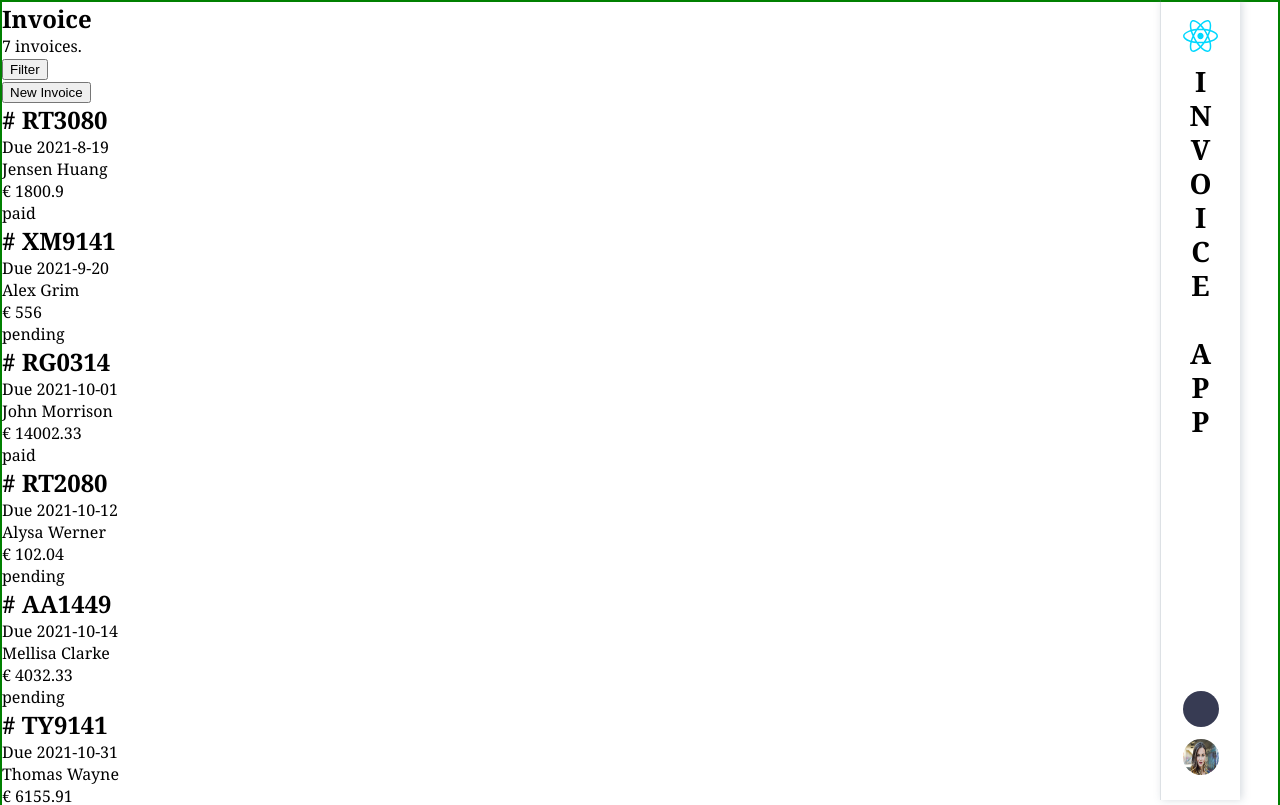
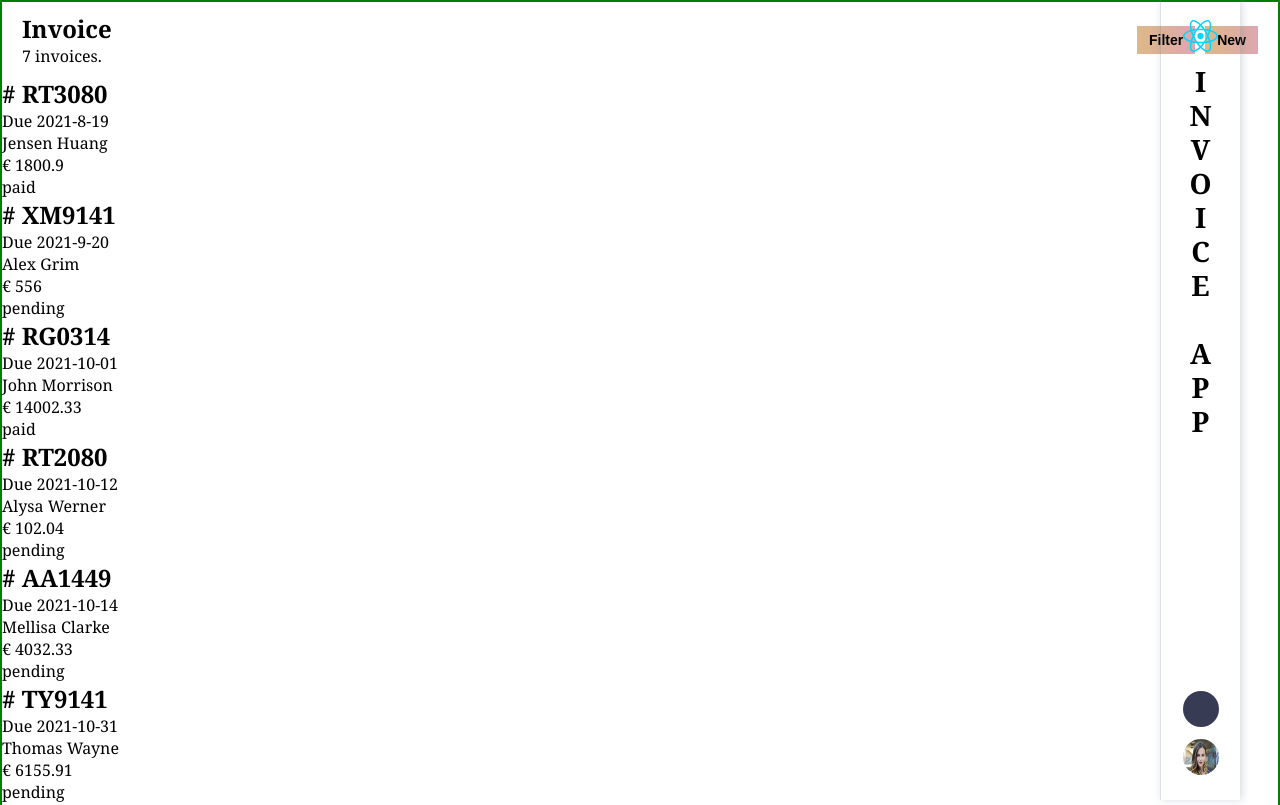
Before and after one commit to banuaggun/invoice-app, a React (Vite) app: page / in a window 1280 px wide. Shown: the top 805 px of the page. Built offline with nearby package versions, Linux system fonts and the light colour scheme; some icons are missing.

Commit message:
Work on adding styles and features continues.

```diff
--- a/src/assets/styles/invoice-info.css
+++ b/src/assets/styles/invoice-info.css
@@ -0,0 +1,29 @@
+.invoice-info{
+  width:100%;
+  height:auto;
+  display: flex;
+  justify-content: space-between;
+  align-items: center;
+  padding:10px 20px;
+}
+
+.invoice-info-buttons{
+  display: flex;
+}
+
+.invoice-info-buttons-filter button{
+  margin-right:10px;
+}
+.invoice-info-buttons-filter button,
+.invoice-info-buttons-new button{
+  padding:6px 12px;
+  font-size:0.875rem;
+  font-weight:600;
+  white-space: nowrap;
+  border:none;
+  background: linear-gradient(to right, burlywood, rgba(212, 146, 157, 0.8));
+}
+
+.invoice-info-buttons-new button span.button-text-2{
+  display:none;
+}
--- a/src/components/InvoiceInfo.jsx
+++ b/src/components/InvoiceInfo.jsx
@@ -1,20 +1,22 @@
 import React from 'react'
+
+import '../assets/styles/invoice-info.css'
 
 function InvoiceInfo({invoices}) {
   return (
     <div>
-       <div className="main-area-mobile-header main-area-tablet-header">
-        <div className='text'>
+       <div className="invoice-info">
+        <div className='invoice-info-text'>
           <h2>Invoice</h2>
           <p>{invoices.length} invoices.</p>
         </div>
-        <div className='buttons'>
-          <div className='buttons-filter'>
+        <div className='invoice-info-buttons'>
+          <div className='invoice-info-buttons-filter'>
             <button type='filter'>
               Filter <i className="ph-bold ph-caret-down"></i>
             </button>
           </div>
-          <div className='buttons-new'>
+          <div className='invoice-info-buttons-new'>
             <button type='button'>
             <i className="ph-fill ph-plus-circle"></i> <span className='button-text-1'>New</span>  <span className='button-text-2'>Invoice</span>
           </button>
```
